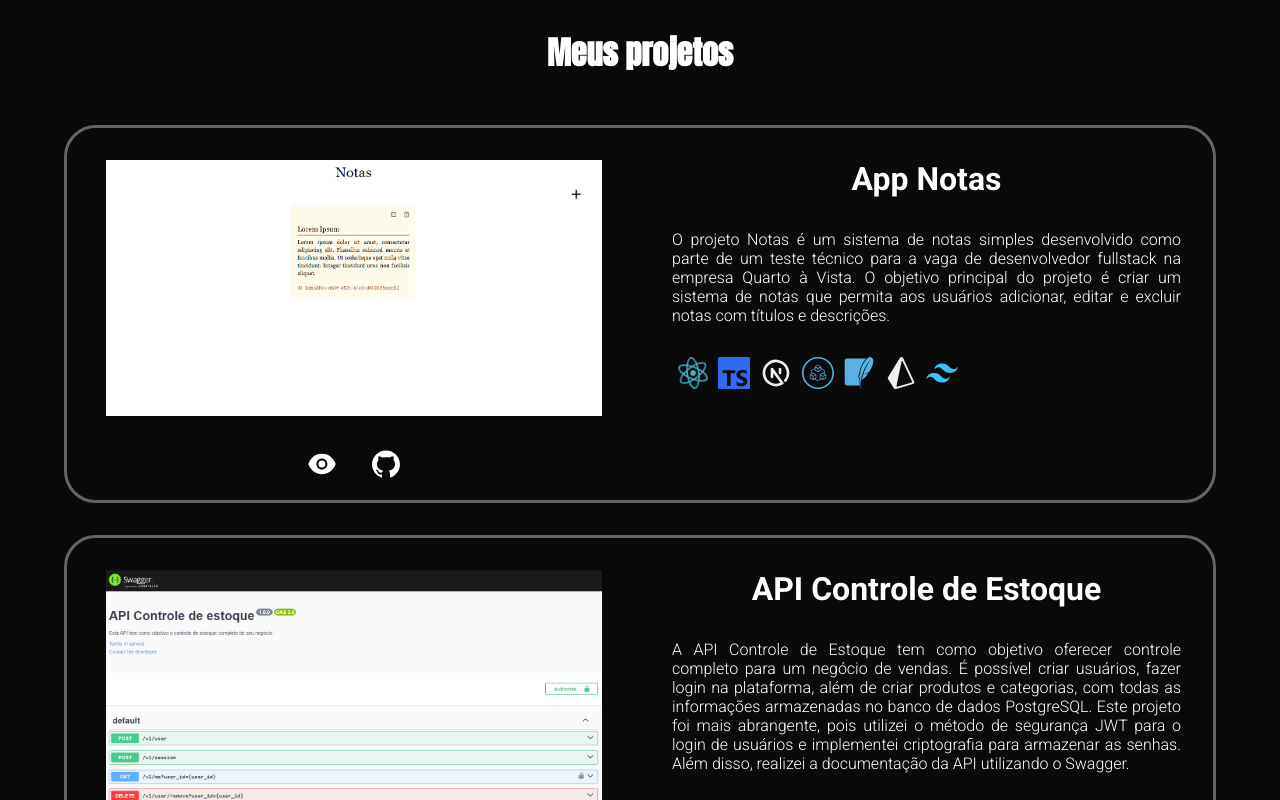
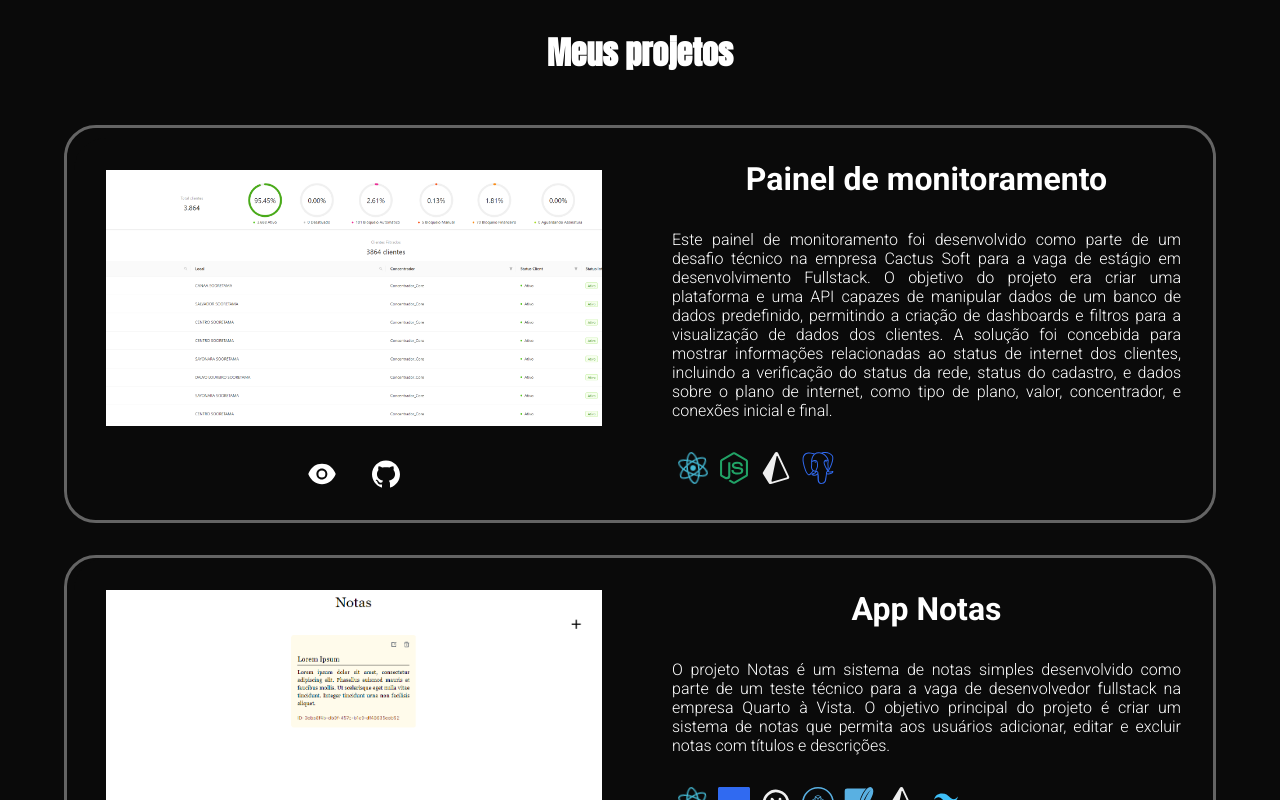
Before and after one commit to MichelRLima/Portfolio_DEV, a React (Create React App) app: page / in a window 1280 px wide. Shown: the part 1880-2680 px from the top of the page. Built offline with nearby package versions, Linux system fonts and the light colour scheme; a web font is replaced by a local one.

Commit message:
adicionado projeto cactus soft

```diff
--- a/src/Componentes/PageProjects/PageProjects.js
+++ b/src/Componentes/PageProjects/PageProjects.js
@@ -20,6 +20,7 @@ import appnotas from '../../imageProjects/appnotas.PNG'
 import HairTime from '../../imageProjects/hairtime.JPG'
 import desafioBimestre from '../../imageProjects/desafioBimestre.PNG'
 import b2bit from '../../imageProjects/b2bit.PNG'
+import cactus from '../../imageProjects/cactus.PNG'
 import { FaReact, FaNodeJs, FaAws, FaBootstrap } from 'react-icons/fa'
 import { TbBrandNextjs } from "react-icons/tb";
 import { SiCss3, SiMongodb, SiSocketdotio, SiJavascript, SiPrisma, SiSwagger, SiPostgresql, SiTypescript, SiTailwindcss, SiSqlite, SiTrpc } from 'react-icons/si'
@@ -31,6 +32,23 @@ function PageProjects() {
     return (
         <div id="projects" className={styles.PageProjects}>
             <h1 className={styles.tituloProjects}>Meus projetos</h1>
+
+            <Project
+                image={cactus}
+                titulo={"Painel de monitoramento"}
+                descricao={"Este painel de monitoramento foi desenvolvido como parte de um desafio técnico na empresa Cactus Soft para a vaga de estágio em desenvolvimento Fullstack. O objetivo do projeto era criar uma plataforma e uma API capazes de manipular dados de um banco de dados predefinido, permitindo a criação de dashboards e filtros para a visualização de dados dos clientes. A solução foi concebida para mostrar informações relacionadas ao status de internet dos clientes, incluindo a verificação do status da rede, status do cadastro, e dados sobre o plano de internet, como tipo de plano, valor, concentrador, e conexões inicial e final."}
+                technologies={[
+                    <FaReact className={styles.react}></FaReact>,
+                    <FaNodeJs className={styles.nodejs}></FaNodeJs>,
+                    <SiPrisma className={styles.aws}></SiPrisma >,
+                    <SiPostgresql className={styles.css}></SiPostgresql >,
+
+
+                ]}
+                linkProjeto={"https://desafio-cactus-soft.netlify.app/"}
+                linkGitHub={"https://github.com/MichelRLima/Desafio-Cactus-Soft"}
+                linkSwagger={""}
+            ></Project>
 
             <Project
                 image={appnotas}
```
Also changed, not shown: src/imageProjects/cactus.PNG (added).
